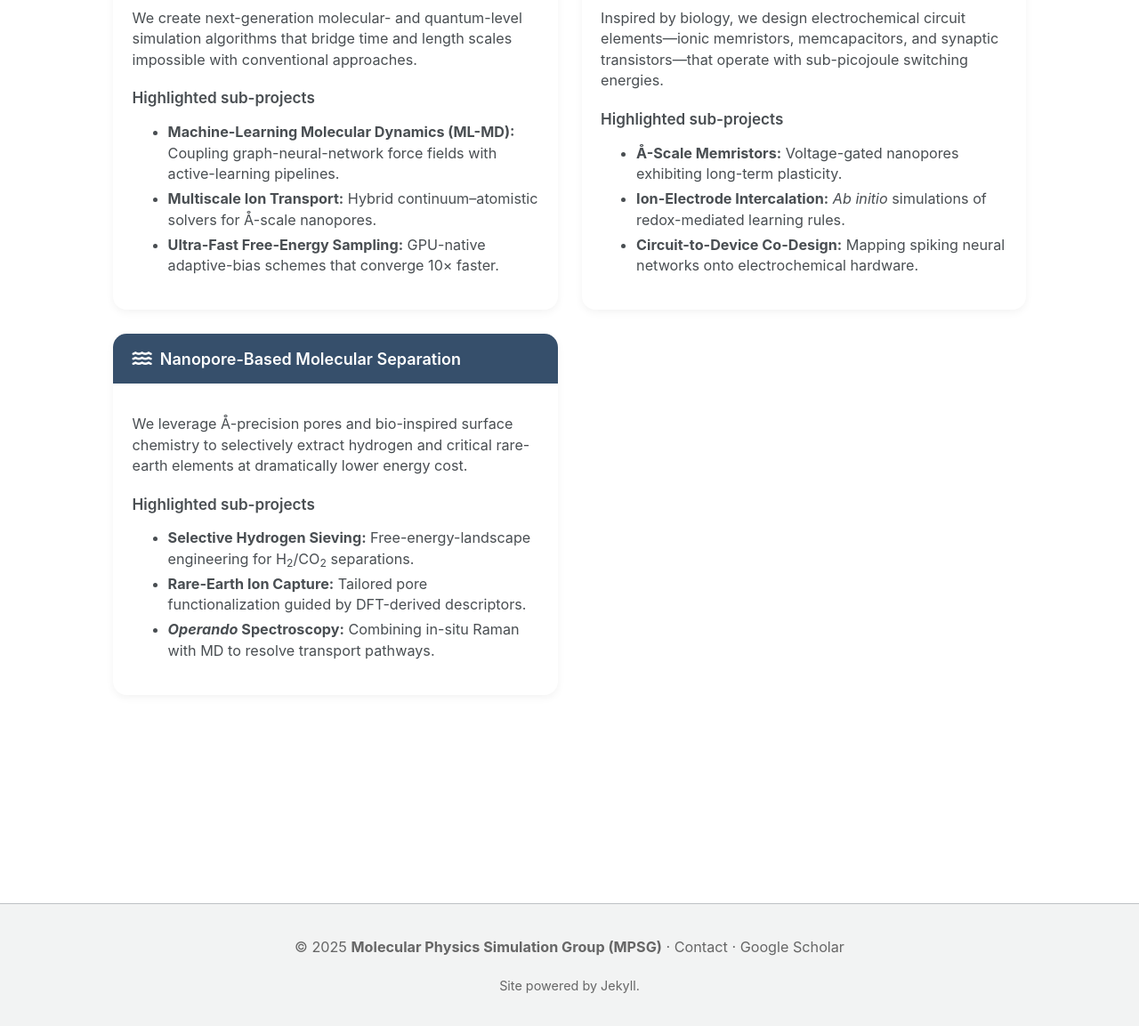
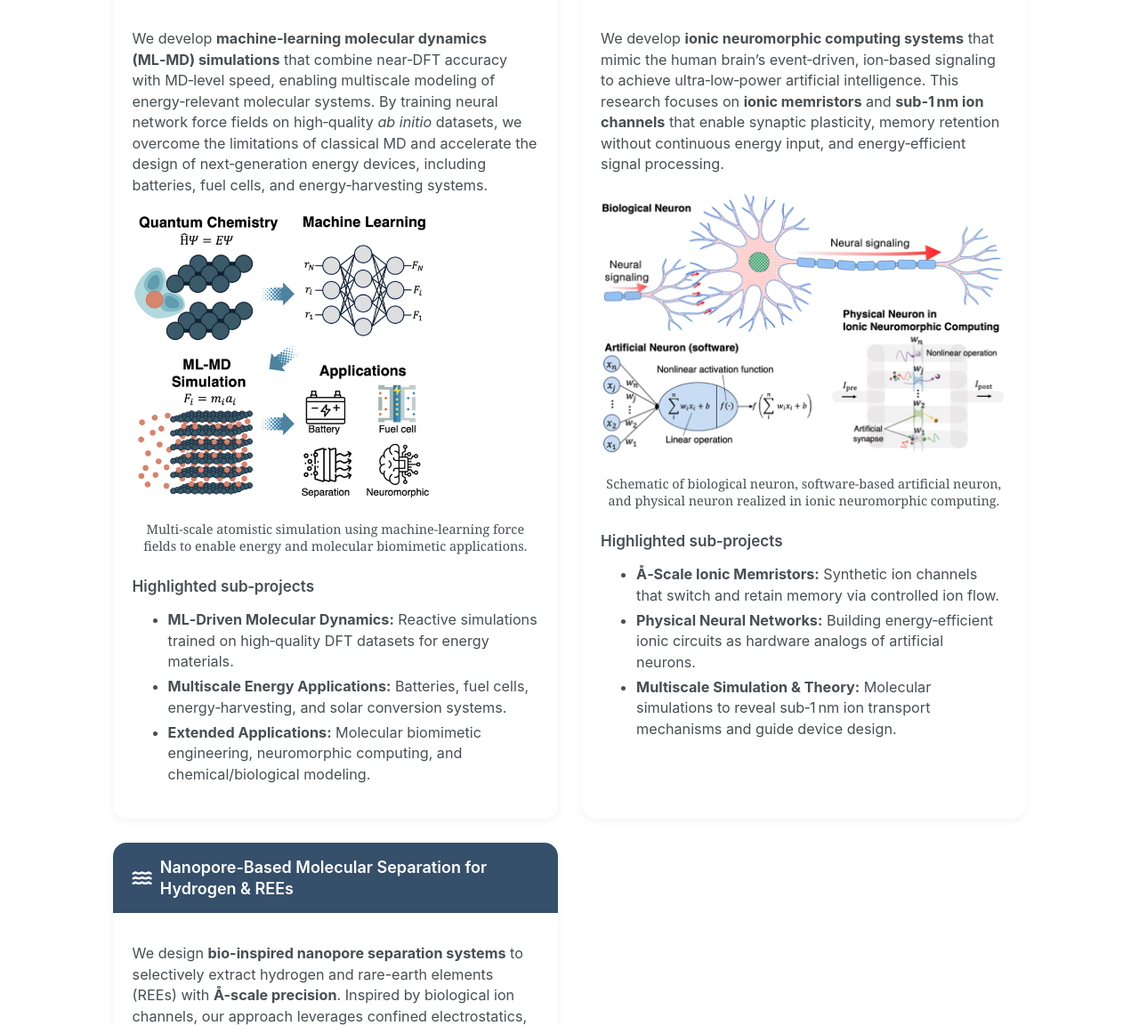
Before and after one commit to Yechan-Noh/MPSG, a Jekyll site: the page built from _pages/research.html, in a window 1280 px wide and 1400 px high. Shown: the part 247-1400 px from the top of the window at 89% size. Built offline with Jekyll 4.4.1, drawn with Linux system fonts in a browser that asks for light colours; a script that is not in the unit is left out; some of the changed text lies outside the part shown.

Commit message:
research update

```diff
--- a/_pages/research.html
+++ b/_pages/research.html
@@ -202,19 +202,33 @@ author_profile: false
     <article class="research-card">
         <div class="research-header">
             <i class="fa-solid fa-atom"></i>
-            <span>Development of Innovative Simulation Methods</span>
+            <span>Machine Learning Molecular Dynamics for Energy Applications</span>
         </div>
         <div class="research-body">
-            <p>We create next-generation molecular- and quantum-level simulation algorithms that bridge time and length
-                scales impossible with conventional approaches.</p>
-            <h4>Highlighted sub-projects</h4>
+            <p>
+                We develop <strong>machine‑learning molecular dynamics (ML‑MD) simulations</strong> that combine
+                near‑DFT accuracy with MD‑level speed, enabling multiscale modeling of energy‑relevant molecular
+                systems.
+                By training neural network force fields on high‑quality <em>ab initio</em> datasets,
+                we overcome the limitations of classical MD and accelerate the design of next‑generation
+                energy devices, including batteries, fuel cells, and energy‑harvesting systems.
+            </p>
+            <figure style="text-align:center; margin:1rem 0;">
+                <img src="{{ '/assets/img/research/ml-md-simulation.png' | relative_url }}"
+                    alt="ML-MD Simulation for Energy Applications" style="width: 75%; border-radius: 0.5rem;">
+                <figcaption style="font-size:0.8rem; line-height:1.3; margin-top:0.5rem;">
+                    Multi‑scale atomistic simulation using machine‑learning force fields
+                    to enable energy and molecular biomimetic applications.
+                </figcaption>
+            </figure>
+            <h4>Highlighted sub‑projects</h4>
             <ul>
-                <li><strong>Machine-Learning Molecular Dynamics (ML-MD):</strong> Coupling graph-neural-network force
-                    fields with active-learning pipelines.</li>
-                <li><strong>Multiscale Ion Transport:</strong> Hybrid continuum–atomistic solvers for Å-scale nanopores.
-                </li>
-                <li><strong>Ultra-Fast Free-Energy Sampling:</strong> GPU-native adaptive-bias schemes that converge 10×
-                    faster.</li>
+                <li><strong>ML‑Driven Molecular Dynamics:</strong> Reactive simulations trained on high‑quality DFT
+                    datasets for energy materials.</li>
+                <li><strong>Multiscale Energy Applications:</strong> Batteries, fuel cells, energy‑harvesting, and solar
+                    conversion systems.</li>
+                <li><strong>Extended Applications:</strong> Molecular biomimetic engineering, neuromorphic computing,
+                    and chemical/biological modeling.</li>
             </ul>
         </div>
     </article>
@@ -223,41 +237,75 @@ author_profile: false
     <article class="research-card">
         <div class="research-header">
             <i class="fa-solid fa-microchip"></i>
-            <span>Ionic Neuromorphic Computing</span>
+            <span>Ionic Neuromorphic Computing for Energy‑Efficient AI</span>
         </div>
         <div class="research-body">
-            <p>Inspired by biology, we design electrochemical circuit elements—ionic memristors, memcapacitors, and
-                synaptic transistors—that operate with sub-picojoule switching energies.</p>
-            <h4>Highlighted sub-projects</h4>
+            <p>
+                We develop <strong>ionic neuromorphic computing systems</strong> that mimic the human brain’s
+                event‑driven, ion‑based signaling to achieve ultra‑low‑power artificial intelligence.
+                This research focuses on <strong>ionic memristors</strong> and
+                <strong>sub‑1 nm ion channels</strong> that enable synaptic plasticity, memory retention
+                without continuous energy input, and energy‑efficient signal processing.
+            </p>
+
+            <figure style="text-align:center; margin:1rem 0;">
+                <img src="{{ '/assets/img/research/ionic-neuromorphic.png' | relative_url }}"
+                    alt="Ionic Neuromorphic Computing" style="width:100%; border-radius:0.5rem;">
+                <figcaption style="font-size:0.8rem; line-height:1.3; margin-top:0.5rem;">
+                    Schematic of biological neuron, software‑based artificial neuron,
+                    and physical neuron realized in ionic neuromorphic computing.
+                </figcaption>
+            </figure>
+
+            <h4>Highlighted sub‑projects</h4>
             <ul>
-                <li><strong>Å-Scale Memristors:</strong> Voltage-gated nanopores exhibiting long-term plasticity.</li>
-                <li><strong>Ion-Electrode Intercalation:</strong> <em>Ab initio</em> simulations of redox-mediated
-                    learning rules.</li>
-                <li><strong>Circuit-to-Device Co-Design:</strong> Mapping spiking neural networks onto electrochemical
-                    hardware.</li>
+                <li><strong>Å‑Scale Ionic Memristors:</strong> Synthetic ion channels that switch and retain memory via
+                    controlled ion flow.</li>
+                <li><strong>Physical Neural Networks:</strong> Building energy‑efficient ionic circuits as hardware
+                    analogs of artificial neurons.</li>
+                <li><strong>Multiscale Simulation & Theory:</strong> Molecular simulations to reveal sub‑1 nm ion
+                    transport mechanisms and guide device design.</li>
             </ul>
         </div>
     </article>
 
-    <!-- Card 3 -->
+
+    <!-- Card 3: Nanopore-Based Molecular Separation -->
     <article class="research-card">
         <div class="research-header">
             <i class="fa-solid fa-water"></i>
-            <span>Nanopore-Based Molecular Separation</span>
+            <span>Nanopore-Based Molecular Separation for Hydrogen & REEs</span>
         </div>
         <div class="research-body">
-            <p>We leverage Å-precision pores and bio-inspired surface chemistry to selectively extract hydrogen and
-                critical rare-earth elements at dramatically lower energy cost.</p>
-            <h4>Highlighted sub-projects</h4>
+            <p>
+                We design <strong>bio-inspired nanopore separation systems</strong> to selectively extract hydrogen
+                and rare-earth elements (REEs) with <strong>Å-scale precision</strong>.
+                Inspired by biological ion channels, our approach leverages confined electrostatics,
+                hydration energy tuning, and nanostructured pore geometries to achieve highly
+                selective and energy-efficient molecular separations.
+            </p>
+
+            <figure style="text-align:center; margin:1rem 0;">
+                <img src="{{ '/assets/img/research/nanopore-separation.png' | relative_url }}"
+                    alt="Nanopore-Based Molecular Separation" style="width:85%; border-radius:0.5rem;">
+                <figcaption style="font-size:0.8rem; line-height:1.3; margin-top:0.5rem;">
+                    Bio-inspired nanopore separation for hydrogen and rare-earth element extraction,
+                    mimicking the ultra-selective transport of biological ion channels.
+                </figcaption>
+            </figure>
+
+            <h4>Highlighted sub‑projects</h4>
             <ul>
-                <li><strong>Selective Hydrogen Sieving:</strong> Free-energy-landscape engineering for
-                    H<sub>2</sub>/CO<sub>2</sub> separations.</li>
-                <li><strong>Rare-Earth Ion Capture:</strong> Tailored pore functionalization guided by DFT-derived
-                    descriptors.</li>
-                <li><strong><em>Operando</em> Spectroscopy:</strong> Combining in-situ Raman with MD to resolve
-                    transport pathways.</li>
+                <li><strong>Hydrogen Sieving:</strong> Quantum and MD simulations to design Å‑scale pores
+                    for selective H<sub>2</sub> separation from gas mixtures.</li>
+                <li><strong>Rare‑Earth Ion Extraction:</strong> Free‑energy landscape modeling of
+                    Nd³⁺, Dy³⁺, and Y³⁺ transport through nanostructured membranes.</li>
+                <li><strong>Multi‑Component Competition:</strong> Simulation of ion competition and
+                    selectivity hierarchies in complex extraction environments.</li>
+                <li><strong>Collaborative Validation:</strong> In partnership with experimental research groups.</li>
             </ul>
         </div>
     </article>
 
+
 </div>
```
Also changed, not shown: assets/img/research/ionic-neuromorphic.png (added), assets/img/research/ml-md-simulation.png (added), assets/img/research/nanopore-separation.png (added), 2 other files.
